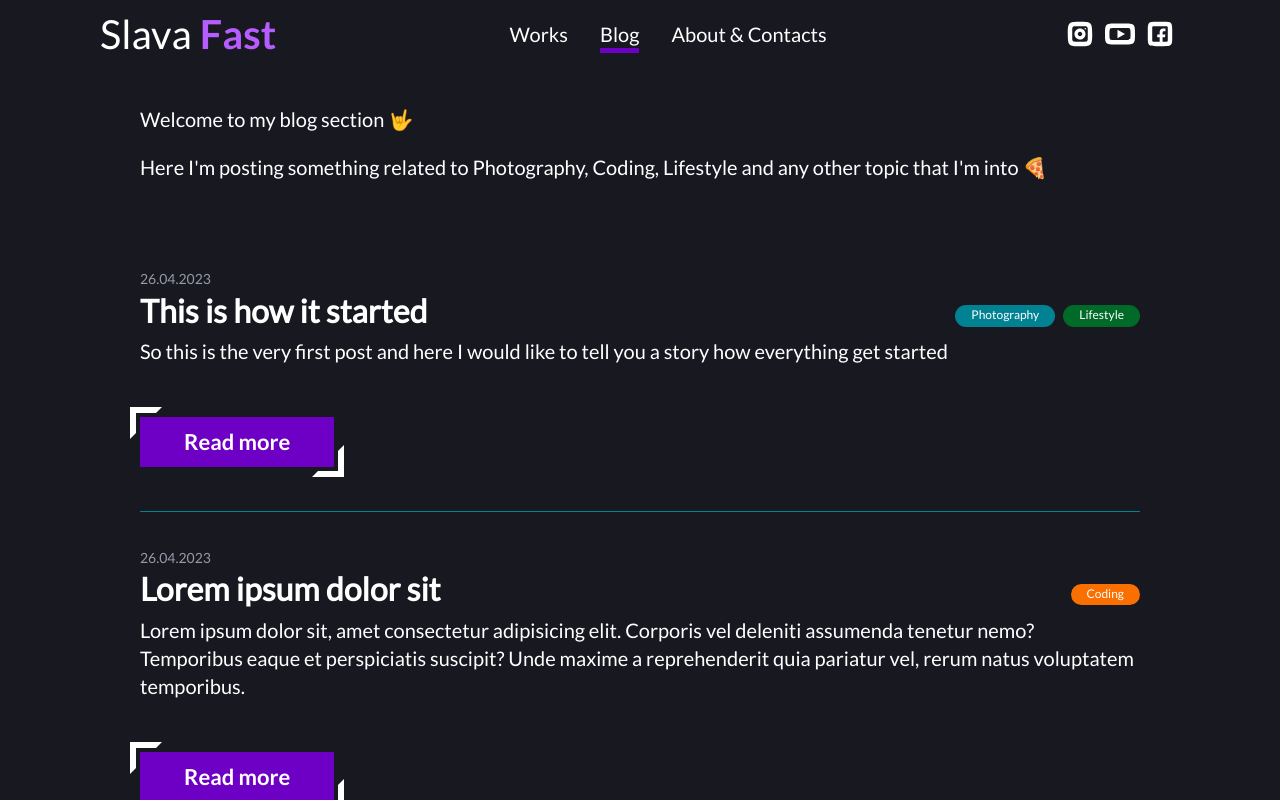
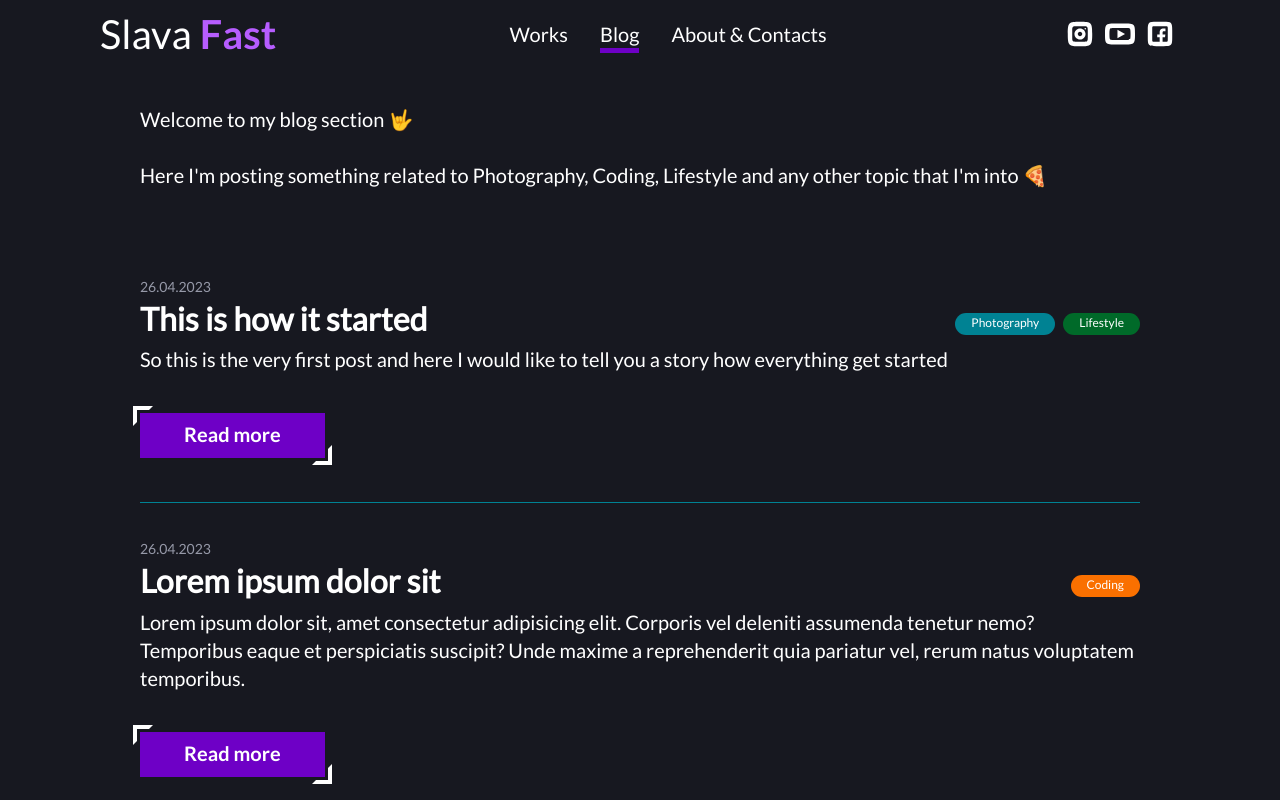
Before and after one commit to slava-bystrov/slavafast, a React (Create React App) app: page /blog in a window 1280 px wide. Shown: the top 800 px of the page. Built offline with nearby package versions, Linux system fonts and the light colour scheme.

Commit message:
Detailed Blog Page layout and base components

```diff
--- a/src/constants/routes.tsx
+++ b/src/constants/routes.tsx
@@ -2,6 +2,7 @@ import Home from '../pages/home/Home'
 import Works from '../pages/works/Works'
 import Blog from '../pages/blog/Blog'
 import About from '../pages/about/About'
+import BlogPostPage from '../pages/blog/blog-post-page/Blog-Post-Page'
 
 export const AppRoutesConfig = {
   Home: {
@@ -19,6 +20,11 @@ export const AppRoutesConfig = {
     title: 'Blog',
     element: <Blog />
   },
+  BlogPostPage: {
+    path: '/blog/:id',
+    title: 'Blog',
+    element: <BlogPostPage />
+  },
   About: {
     path: '/about',
     title: 'About & Contacts',
--- a/src/pages/blog/Blog.sass
+++ b/src/pages/blog/Blog.sass
@@ -1,4 +1,6 @@
 .Blog
+  padding-bottom: 200px
+
   &__Description
     margin-bottom: 52px
 
--- a/src/pages/blog/Blog.tsx
+++ b/src/pages/blog/Blog.tsx
@@ -1,30 +1,7 @@
 import Container from '../../ui-kit/container/Container'
-import { Post, BlogTag } from './types'
+import blogPosts from './posts'
 import BlogPostPreview from './blog-post-preview/Blog-Post-Preview'
 import './Blog.sass'
-
-const blogPosts: Post[] = [
-  {
-    id: '1',
-    title: 'This is how it started',
-    shortDescription: 'So this is the very first post and here I would like to tell you a story how everything get started',
-    publicationDate: '26.04.2023',
-    tags: [BlogTag.Photography, BlogTag.Lifestyle]
-  },
-  {
-    id: '2',
-    title: 'Lorem ipsum dolor sit',
-    shortDescription: 'Lorem ipsum dolor sit, amet consectetur adipisicing elit. Corporis vel deleniti assumenda tenetur nemo? Temporibus eaque et perspiciatis suscipit? Unde maxime a reprehenderit quia pariatur vel, rerum natus voluptatem temporibus.',
-    publicationDate: '26.04.2023',
-    tags: [BlogTag.Coding]
-  },
-  {
-    id: '3',
-    title: 'Lorem ipsum dolor sit amet',
-    shortDescription: 'Lorem ipsum dolor sit, amet consectetur adipisicing elit. Voluptatem perferendis minus quibusdam animi optio.',
-    publicationDate: '26.04.2023'
-  },
-]
 
 export default function Blog() {
   return <Container>
--- /dev/null
+++ b/src/pages/blog/blog-post-page/Blog-Post-Page.sass
@@ -0,0 +1,23 @@
+.BlogPostPage
+  &__Title
+    margin: 0 0 40px
+
+  &__Back
+    display: flex
+    align-items: center
+    gap: 8px
+    color: var(--text-light)
+
+    &:hover
+      .BlogPostPage__Back-Icon
+        transform: translateX(-3px)
+
+    &-Icon
+      width: 20px
+      height: 20px
+      transition: var(--transition)
+
+  &__Image
+    margin: 0 20px 28px 0
+    max-width: 300px
+    float: left
--- /dev/null
+++ b/src/pages/blog/blog-post-page/Blog-Post-Page.tsx
@@ -0,0 +1,60 @@
+import { Link, useParams } from 'react-router-dom'
+import { AppRoutesConfig } from '../../../constants/routes'
+import Container from '../../../ui-kit/container/Container'
+import blogPosts from '../posts'
+import { ContentType, PostContent } from '../types'
+import './Blog-Post-Page.sass'
+
+export default function BlogPostPage() {
+  const { id } = useParams()
+  const currentPost = blogPosts.find(post => post.id === id)
+
+  function renderBack() {
+    return <Link to={AppRoutesConfig.Blog.path}>
+    <div className='BlogPostPage__Back'>
+      <svg className='BlogPostPage__Back-Icon' viewBox="0 0 16 16"  xmlns="http://www.w3.org/2000/svg"><path fill="currentColor" d="M15,6H8V3c0-0.484-0.375-1-1-1C6.539,2,6.305,2.287,6,2.54L0.625,7C0.242,7.313,0,7.555,0,8s0.242,0.688,0.625,1L6,13.46  C6.305,13.713,6.539,14,7,14c0.625,0,1-0.516,1-1v-3h7c0.55,0,1-0.45,1-1V7C16,6.45,15.55,6,15,6z"/></svg>
+      Back
+    </div>
+  </Link>
+  }
+
+  function renderContent(content: PostContent, idx: number) {
+    switch (content.type) {
+      case ContentType.Paragraph:
+        return <p key={idx}>
+          { content.value }
+        </p>
+
+      case ContentType.Image:
+        return <div
+          className="BlogPostPage__Image"
+          key={idx}
+        >
+          <img
+            src={content.src}
+            alt={content.alt}
+          />
+        </div>
+    }
+  }
+
+  if (!currentPost) return <Container>
+    {renderBack()}
+    <div>Ooooooops! There is no such post 🕵️‍♀️</div>
+  </Container>
+
+  const { title, content } = currentPost
+
+  return <Container>
+    <div className="BlogPostPage">
+      <div className="BlogPostPage__Title-Wrapper">
+        {renderBack()}
+        <h1 className="BlogPostPage__Title">{ title }</h1>
+      </div>
+
+      <div className="BlogPostPage__Content">
+        {content.map(renderContent)}
+      </div>
+    </div>
+  </Container>
+}
--- a/src/pages/blog/blog-post-preview/Blog-Post-Preview.sass
+++ b/src/pages/blog/blog-post-preview/Blog-Post-Preview.sass
@@ -21,4 +21,4 @@
       margin-right: 8px
 
   &__Button
-    margin-top: 52px
+    margin-top: 40px
--- a/src/pages/blog/blog-post-preview/Blog-Post-Preview.tsx
+++ b/src/pages/blog/blog-post-preview/Blog-Post-Preview.tsx
@@ -1,23 +1,25 @@
+import { ReactNode } from 'react'
+import { Link } from 'react-router-dom'
 import Button from '../../../ui-kit/button/Button'
 import { ComponentSize } from '../../../constants/component-size'
 import Tag from '../../../ui-kit/tag/Tag'
 import { TagColor } from '../../../ui-kit/tag/types'
-import { Post, BlogTag } from '../types'
+import { Post, PostTag } from '../types'
 import './Blog-Post-Preview.sass'
-import { ReactNode } from 'react'
 
 interface BlogPostPreviewProps {
   post: Post
 }
 
 const tagsOptionsByType = {
-  [BlogTag.Coding]: { title: 'Coding', color: TagColor.Orange },
-  [BlogTag.Photography]: { title: 'Photography', color: TagColor.Violet },
-  [BlogTag.Lifestyle]: { title: 'Lifestyle', color: TagColor.Green },
+  [PostTag.Coding]: { title: 'Coding', color: TagColor.Orange },
+  [PostTag.Photography]: { title: 'Photography', color: TagColor.Violet },
+  [PostTag.Lifestyle]: { title: 'Lifestyle', color: TagColor.Green },
 }
 
 export default function BlogPostPreview(
   { post: {
+    id,
     title,
     shortDescription,
     publicationDate,
@@ -30,12 +32,14 @@ export default function BlogPostPreview(
     <h3 className="BlogPostPreview__Title">{ title }</h3>
     <p className="BlogPostPreview__Description">{ shortDescription }</p>
     <div className="BlogPostPreview__Button">
-      <Button size={ComponentSize.S}> Read more </Button>
+      <Link to={`${id}`}>
+        <Button size={ComponentSize.S}> Read more </Button>
+      </Link>
     </div>
   </div>
 }
 
-function renderTags(tags: BlogTag[]): ReactNode {
+function renderTags(tags: PostTag[]): ReactNode {
   return <div className='BlogPostPreview__Tags'>
     {tags.map(tag => <div className="BlogPostPreview__Tag" key={tag}>
       <Tag
--- /dev/null
+++ b/src/pages/blog/posts.ts
@@ -0,0 +1,62 @@
+import slava from '../../assets/img/slava_1.jpg'
+import { Post, PostTag, ContentType } from './types'
+
+const blogPosts: Post[] = [
+  {
+    id: '1',
+    title: 'This is how it started',
+    publicationDate: '26.04.2023',
+    tags: [PostTag.Photography, PostTag.Lifestyle],
+    shortDescription: 'So this is the very first post and here I would like to tell you a story how everything get started',
+    content: [
+      {
+        type: ContentType.Paragraph,
+        value: 'So this is the very first post and here I would like to tell you a story how everything get started'
+      },
+      {
+        type: ContentType.Paragraph,
+        value: 'Lorem ipsum dolor sit, amet consectetur adipisicing elit. Corporis vel deleniti assumenda tenetur nemo? Temporibus eaque et perspiciatis suscipit? Unde maxime a reprehenderit quia pariatur vel, rerum natus voluptatem temporibus.'
+      },
+      {
+        type: ContentType.Image,
+        src: slava,
+        alt: 'Slava\'s photo'
+      },
+      {
+        type: ContentType.Paragraph,
+        value: 'Lorem ipsum dolor sit, amet consectetur adipisicing elit. Corporis vel deleniti assumenda tenetur nemo? Temporibus eaque et perspiciatis suscipit? Unde maxime a reprehenderit quia pariatur vel, rerum natus voluptatem temporibus. Lorem ipsum dolor sit, amet consectetur adipisicing elit. Corporis vel deleniti assumenda tenetur nemo? Temporibus eaque et perspiciatis suscipit? Unde maxime a reprehenderit quia pariatur vel, rerum natus voluptatem temporibus.'
+      },
+      {
+        type: ContentType.Paragraph,
+        value: 'Temporibus eaque et perspiciatis suscipit? Unde maxime a reprehenderit quia pariatur vel, rerum natus voluptatem temporibus.'
+      },
+    ]
+  },
+  {
+    id: '2',
+    title: 'Lorem ipsum dolor sit',
+    publicationDate: '26.04.2023',
+    tags: [PostTag.Coding],
+    shortDescription: 'Lorem ipsum dolor sit, amet consectetur adipisicing elit. Corporis vel deleniti assumenda tenetur nemo? Temporibus eaque et perspiciatis suscipit? Unde maxime a reprehenderit quia pariatur vel, rerum natus voluptatem temporibus.',
+    content: [
+      {
+        type: ContentType.Paragraph,
+        value: 'Lorem ipsum dolor sit, amet consectetur adipisicing elit. Corporis vel deleniti assumenda tenetur nemo? Temporibus eaque et perspiciatis suscipit? Unde maxime a reprehenderit quia pariatur vel, rerum natus voluptatem temporibus.Lorem ipsum dolor sit, amet consectetur adipisicing elit. Corporis vel deleniti assumenda tenetur nemo? Temporibus eaque et perspiciatis suscipit? Unde maxime a reprehenderit quia pariatur vel, rerum natus voluptatem temporibus.'
+      }
+    ]
+  },
+  {
+    id: '3',
+    title: 'Lorem ipsum dolor sit amet',
+    publicationDate: '26.04.2023',
+    shortDescription: 'Lorem ipsum dolor sit, amet consectetur adipisicing elit. Voluptatem perferendis minus quibusdam animi optio.',
+    content: [
+      {
+        type: ContentType.Paragraph,
+        value: '12312'
+      }
+    ]
+  },
+]
+
+export default blogPosts;
--- a/src/pages/blog/types.ts
+++ b/src/pages/blog/types.ts
@@ -5,11 +5,30 @@ export interface Post {
   title: string
   shortDescription: string
   publicationDate: string
-  tags?: BlogTag[]
+  content: PostContent[]
+  tags?: PostTag[]
 }
 
-export enum BlogTag {
+export enum PostTag {
   Photography = 'photography',
   Coding = 'coding',
   Lifestyle = 'lifestyle'
 }
+
+export type PostContent = ContentTextType | ContentImageType
+
+export enum ContentType {
+  Paragraph = 'paragraph',
+  Image = 'image'
+}
+
+interface ContentTextType {
+  type: ContentType.Paragraph
+  value: string
+}
+
+interface ContentImageType {
+  type: ContentType.Image
+  src: string
+  alt: string
+}
--- a/src/styles/base.css
+++ b/src/styles/base.css
@@ -22,7 +22,7 @@ a {
 }
 
 p {
-  margin: 0 0 20px;
+  margin: 0 0 28px;
 }
 
 @media (min-width: 768px) {
--- a/src/ui-kit/button/Button.sass
+++ b/src/ui-kit/button/Button.sass
@@ -58,12 +58,12 @@
       bottom: var(--elements-margin-hover)
 
   &_S
-    --elements-margin: -10px
-    --elements-margin-hover: -14px
-    --elements-width: 20px
-    --elements-width-hover: 28px
-    --elements-border-width: 6px
-    --elements-border-width-hover: 8px
+    --elements-margin: -7px
+    --elements-margin-hover: -12px
+    --elements-width: 12px
+    --elements-width-hover: 20px
+    --elements-border-width: 4px
+    --elements-border-width-hover: 5px
 
-    padding: 12px 44px
-    font-size: 22px
+    padding: 10px 44px 12px
+    font-size: 20px
```
Also changed, not shown: src/assets/img/icons/back.svg (added).
